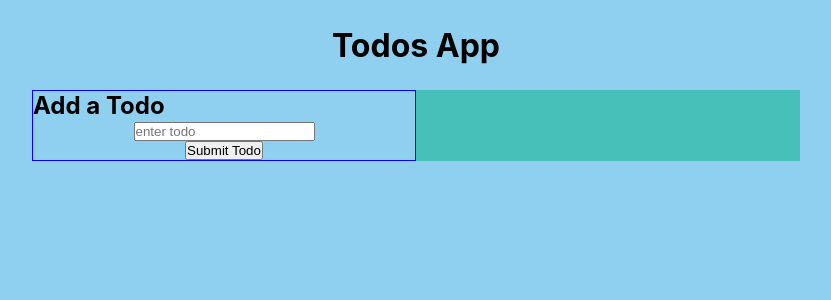
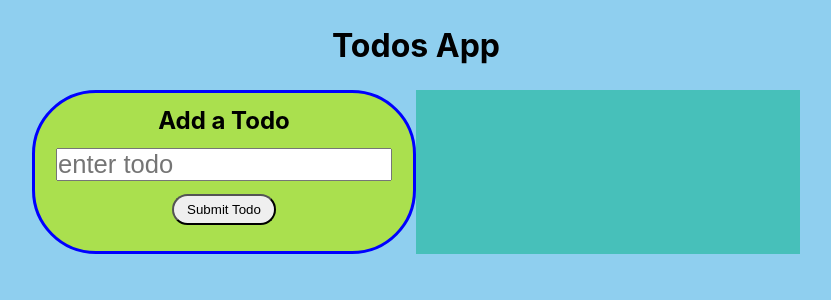
Before and after one commit to franco-ortega/demo-react-01-todos, a React (Create React App) app: page / in a window 1280 px wide. Shown: the top 300 px of the page, without its empty margins (224-1055 px from the left). Built offline with nearby package versions, Linux system fonts and the light colour scheme.

Commit message:
add styling to AddTodo

```diff
--- a/src/components/todos/AddTodo.module.css
+++ b/src/components/todos/AddTodo.module.css
@@ -1,10 +1,25 @@
 .AddTodo {
-  border:  thin solid blue;
+  border:  medium solid blue;
+  border-radius: 5vw;
+  background: hsla(75, 80%, 50%, 0.75);
   width: 30vw;
+  padding: 1vw;
+  text-align: center;
 }
 
 .AddTodo form {
+  margin: 1vw;
   display: flex;
   flex-direction: column;
   align-items: center;
+  gap: 1vw;
 }
+
+.AddTodo input {
+  font-size: 2vw;
+}
+
+.AddTodo button {
+  border-radius: 5vw;
+  padding: 0.5vw 1vw;
+}
```
